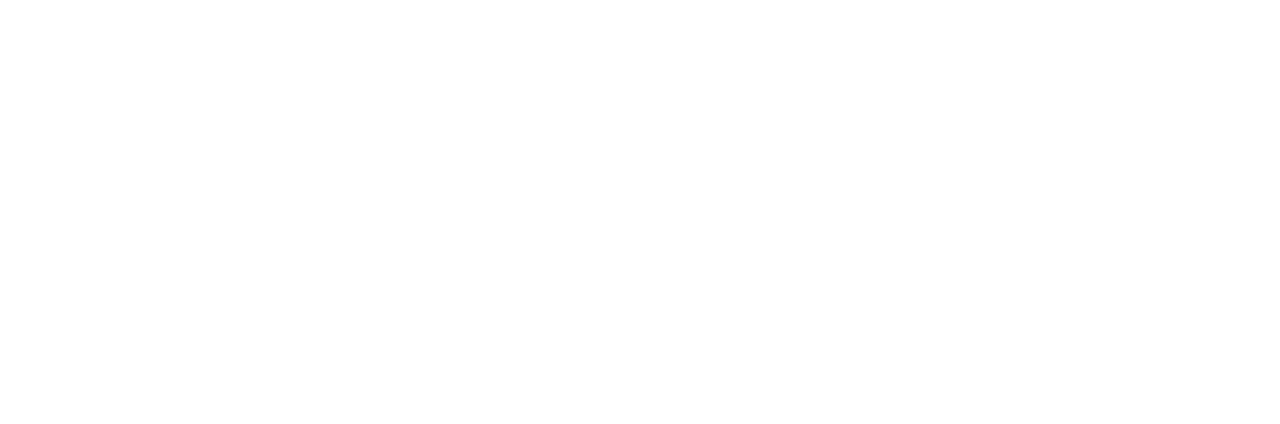
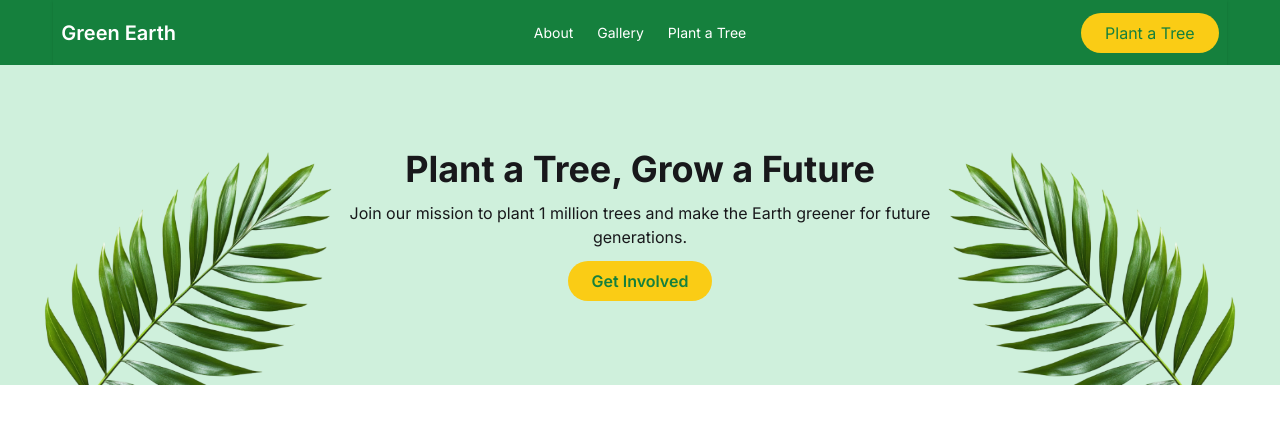
Before and after one commit to sunnyonweb/6th-assignment-programming-hero, a plain HTML site: page index.html in a window 1280 px wide. Drawn offline with nearby package versions, Linux system fonts and the light colour scheme.

Commit message:
Nav and Banner Complete

```diff
--- a/index.html
+++ b/index.html
@@ -4,8 +4,95 @@
     <meta charset="UTF-8">
     <meta name="viewport" content="width=device-width, initial-scale=1.0">
     <title>Green Earth</title>
+
+    <!-- Tailwind & Deisy UI -->
+     <link href="https://cdn.jsdelivr.net/npm/daisyui@5" rel="stylesheet" type="text/css" />
+    <script src="https://cdn.jsdelivr.net/npm/@tailwindcss/browser@4"></script>
+
+    <!-- google font -->
+     <link rel="preconnect" href="https://fonts.googleapis.com">
+    <link rel="preconnect" href="https://fonts.gstatic.com" crossorigin>
+    <link href="https://fonts.googleapis.com/css2?family=Inter:ital,opsz,wght@0,14..32,100..900;1,14..32,100..900&display=swap" rel="stylesheet">
+
+    <!-- FontAwsome Icon -->
+     <link rel="stylesheet" href="https://cdnjs.cloudflare.com/ajax/libs/font-awesome/7.0.1/css/all.min.css" integrity="sha512-2SwdPD6INVrV/lHTZbO2nodKhrnDdJK9/kg2XD1r9uGqPo1cUbujc+IYdlYdEErWNu69gVcYgdxlmVmzTWnetw==" crossorigin="anonymous" referrerpolicy="no-referrer" />
+
+    <!-- Css Style Sheet -->
+      <link rel="stylesheet" href="./style.css">
 </head>
-<body>
+<body class="bg-[#f0fdf4]">
+    <header>
+        <!-- navbar -->
+        <nav class="bg-[#15803D] ">
+            <div class="navbar  shadow-sm w-11/12 mx-auto">
+            <div class="navbar-start">
+                <div class="dropdown">
+                <div tabindex="0" role="button" class="btn btn-ghost lg:hidden">
+                    <svg xmlns="http://www.w3.org/2000/svg" class="h-5 w-5" fill="none" viewBox="0 0 24 24" stroke="currentColor"> <path stroke-linecap="round" stroke-linejoin="round" stroke-width="2" d="M4 6h16M4 12h8m-8 6h16" /> </svg>
+                </div>
+                <ul
+                    tabindex="0"
+                    class="menu menu-sm dropdown-content bg-base-100 rounded-box z-1 mt-3 w-52 p-2 shadow text-white">
+
+                    <li>
+                        <a href="#">About</a>
+                    </li>
+                    <li>
+                        <a href="#">Gallery</a>
+                    </li>
+                    <li>
+                        <a href="#">Plant a Tree</a>
+                    </li>
+
+                </ul>
+                </div>
+                <a href="#" class="text-xl font-semibold text-white">Green Earth</a>
+            </div>
+            <div class="navbar-center hidden lg:flex">
+                <ul class="menu menu-horizontal px-1">
+                    <li>
+                        <a href="#" class="text-white">About</a>
+                    </li>
+                    <li>
+                        <a href="#" class="text-white">Gallery</a>
+                    </li>
+                    <li>
+                        <a href="#" class="text-white">Plant a Tree</a>
+                    </li>
+                </ul>
+            </div>
+            <div class="navbar-end">
+                <a class="bg-[#FACC15] py-2 px-6 rounded-3xl text-[#15803D]">Plant a Tree</a>
+            </div>
+            </div>
+        </nav>
+        <!-- banner -->
+         <section
+         class="relative bg-[#CFF0DC] h-80 flex flex-col justify-center items-center gap-3 overflow-visible text-center">
+             <!-- BG image -->
+            <img
+                src="./assets/hero-leaf1.png"
+                alt="Left leaf"
+                class="hidden sm:block absolute left-0 bottom-0 object-contain pointer-events-none select-none h-40
+                lg:h-44 xl:h-4/5 md:h-2/5"
+            />
+            <img
+                src="./assets/hero-leaf2.png"
+                alt="Right leaf"
+                class="hidden sm:block absolute right-0 bottom-0 object-contain pointer-events-none select-none h-40
+                lg:h-44 xl:h-4/5 md:h-2/5"
+            />
+
+            <h1 class="text-4xl font-bold">Plant a Tree, Grow a Future</h1>
+            <p>
+                Join our mission to plant 1 million trees and make the Earth greener for future <br>
+                generations.
+            </p>
+            <button class="bg-[#FACC15] py-2 px-6 rounded-3xl text-[#15803D] font-semibold">
+                Get Involved
+            </button>
+         </section>
+    </header>
 
 </body>
 </html>
```
